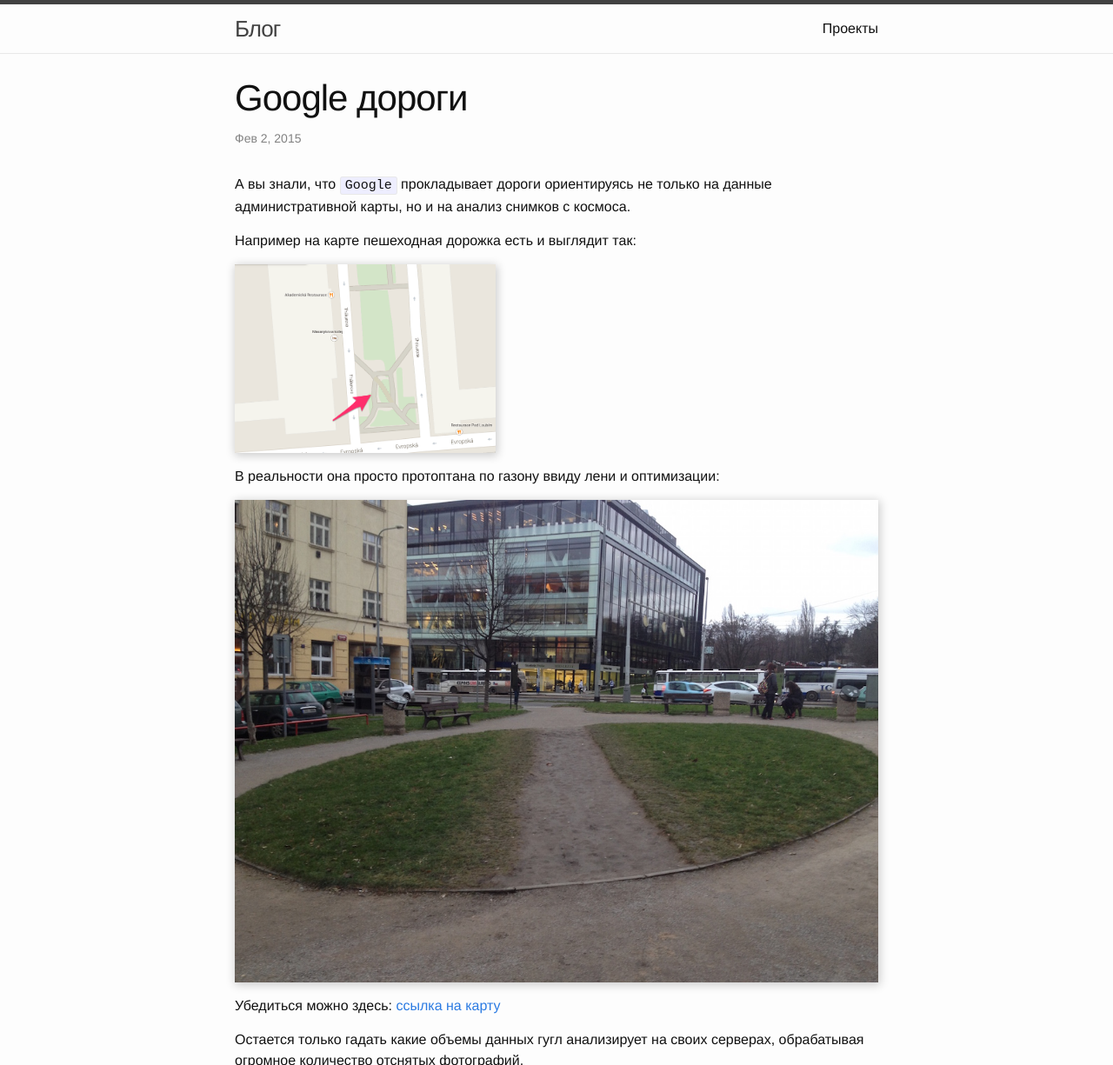
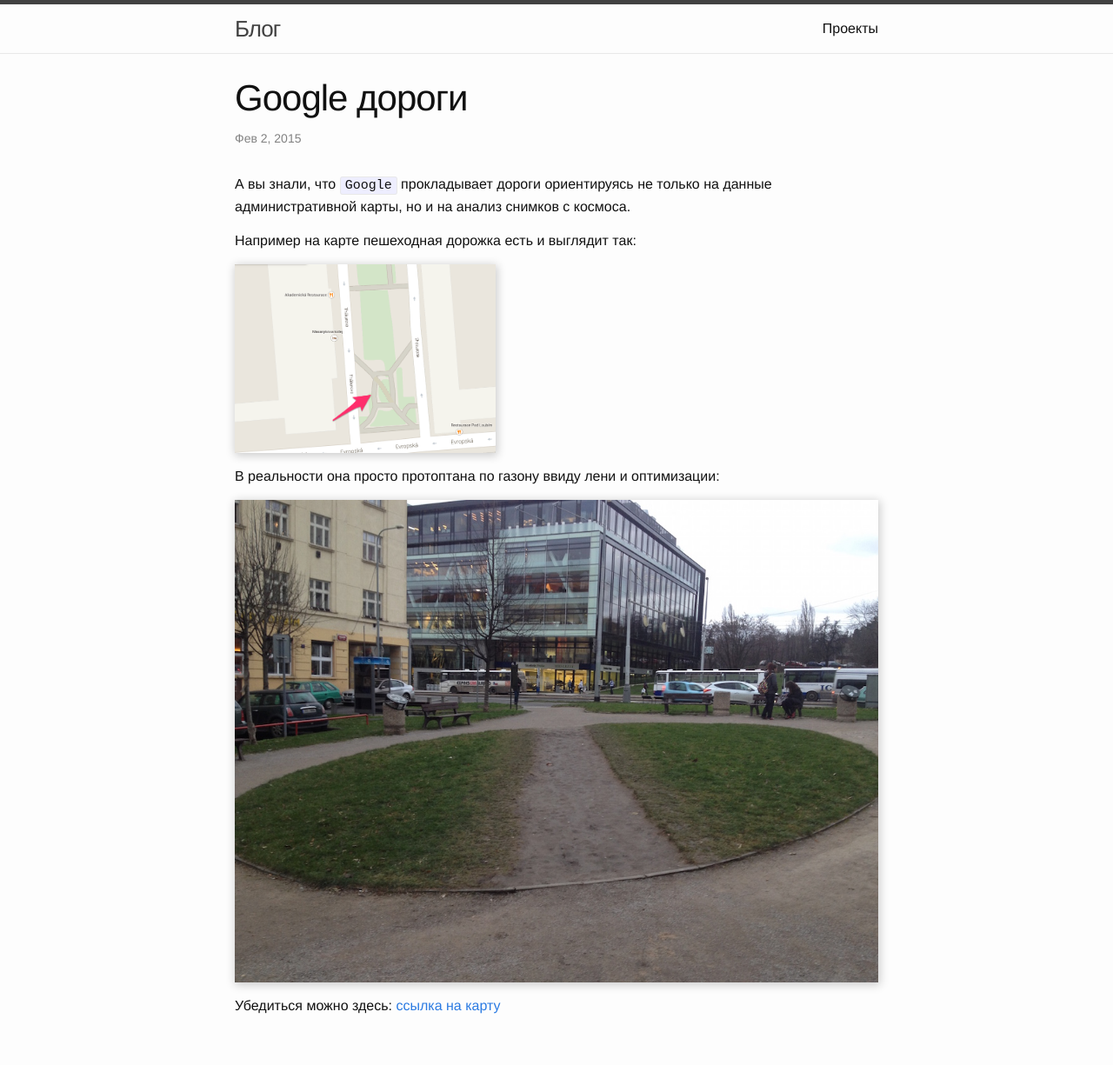
Before and after one commit to famer/rublog, a Jekyll site: the page built from _posts/2015-02-02-google-roads.md, in a window 1280 px wide, cut to the strip 0-1225 px from the top of the page. Shown: the whole strip at 87% size. Built offline with Jekyll 4.4.1, drawn with Linux system fonts in a browser that asks for light colours.

Commit message:
google maps

```diff
--- a/_posts/2015-02-02-google-roads.md
+++ b/_posts/2015-02-02-google-roads.md
@@ -16,5 +16,3 @@ tags: Google, Tech, Maps
 ![google maps real road photo]({{ site.baseurl }}/assets/Tech/google-roads-photo.jpg)
 
 Убедиться можно здесь: [ссылка на карту](https://www.google.com/maps/@50.100591,14.3876667,19z)
-
-Остается только гадать какие объемы данных гугл анализирует на своих серверах, обрабатывая огромное количество отснятых фотографий.
```
